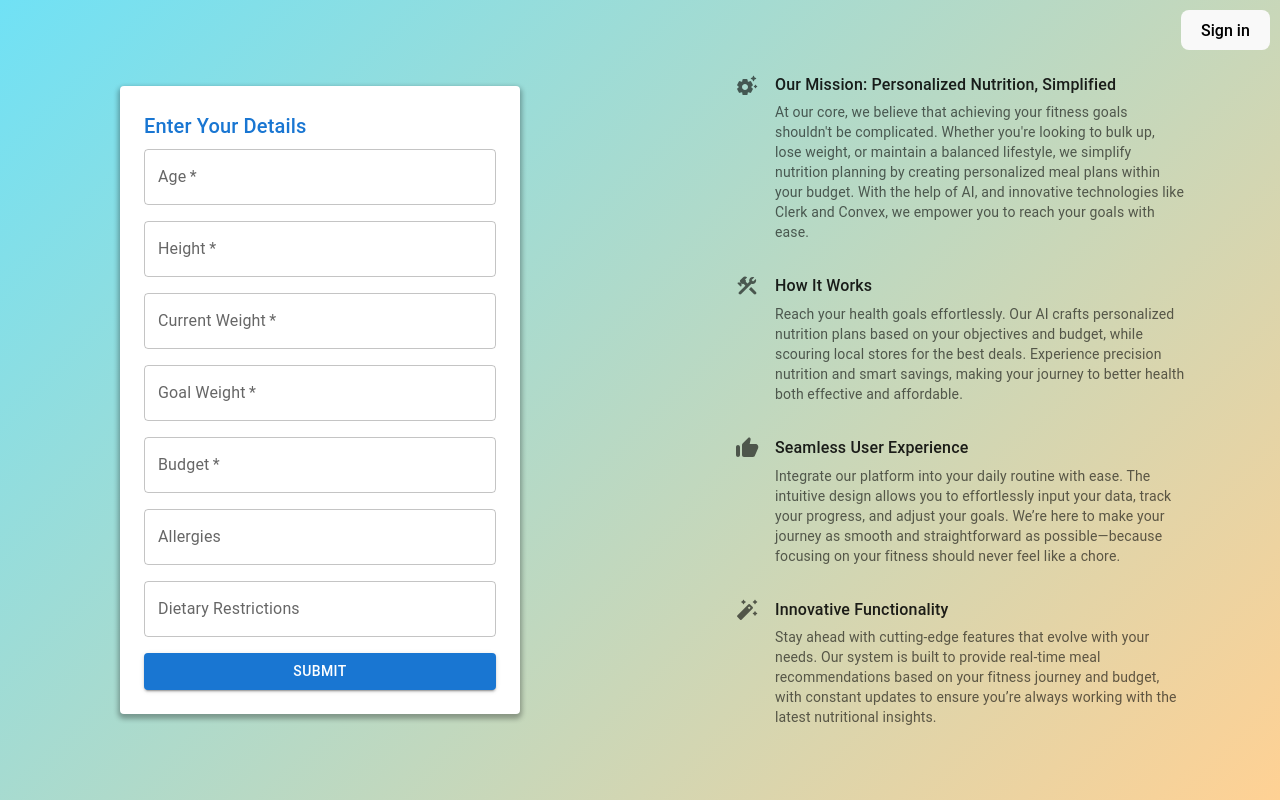
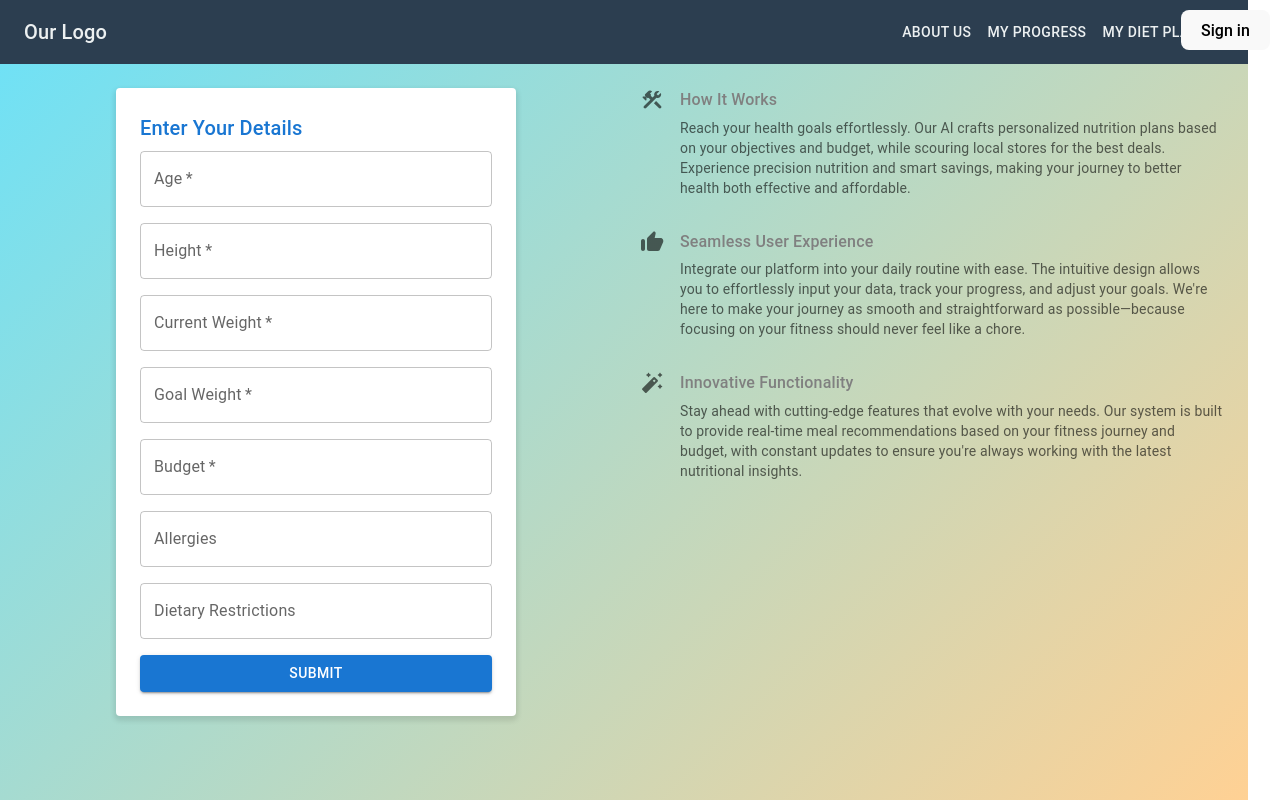
Before and after one commit to gus-droid/PARTIALJOBS, a React (Vite) app in the folder clerk-react/: page / in a window 1280 px wide. Built offline with nearby package versions, Linux system fonts and the light colour scheme; no server answers; the HTML template or start-up script is replaced by a standard one.

Commit message:
FormPage Update & Nav Files

```diff
--- /dev/null
+++ b/clerk-react/src/AboutUs.tsx
@@ -0,0 +1,20 @@
+import React from 'react';
+import { Box, Typography } from '@mui/material';
+
+const AboutUs: React.FC = () => {
+  return (
+    <Box sx={{ padding: 3 }}>
+      <Typography variant="h4" gutterBottom>
+        About Us
+      </Typography>
+      <Typography variant="body1">
+        Information About our mission
+        How our product Works
+        Why our product Works
+        i.e. sell it/documentation spill
+      </Typography>
+    </Box>
+  );
+};
+
+export default AboutUs;
--- a/clerk-react/src/App.tsx
+++ b/clerk-react/src/App.tsx
@@ -4,6 +4,9 @@ import { ClerkProvider } from '@clerk/clerk-react';
 import FormPage from './FormPage';
 import ResultPage from './ResultPage';
 import Header from './Header';
+import AboutUs from './AboutUs';
+import MyDietPlan from './MyDietPlan';
+import MyProgress from './MyProgress';
 
 
 const PUBLISHABLE_KEY = import.meta.env.VITE_CLERK_PUBLISHABLE_KEY;
@@ -19,6 +22,9 @@ const App = () => {
       <Routes>
         {/* FormPage can/was changed */}
         <Route path="/sign-in" element={<FormPage />} />
+        <Route path="/about" element={<AboutUs />} />
+        <Route path="/progress" element={<MyProgress />} />
+        <Route path="/diet-plan" element={<MyDietPlan />} />
         <Route path="/" element={
           <FormPage />
         } />
--- a/clerk-react/src/FormPage.tsx
+++ b/clerk-react/src/FormPage.tsx
@@ -1,19 +1,12 @@
 import React, { useState } from 'react';
-import { useNavigate } from 'react-router-dom';
-import { TextField, Button, Box, Typography, CssBaseline, Stack } from '@mui/material';
+import { useNavigate, Link } from 'react-router-dom';
+import { TextField, Button, Box, Typography, CssBaseline, Stack, AppBar, Toolbar } from '@mui/material';
+import ConstructionRoundedIcon from '@mui/icons-material/ConstructionRounded';
+import ThumbUpAltRoundedIcon from '@mui/icons-material/ThumbUpAltRounded';
 import AutoFixHighRoundedIcon from '@mui/icons-material/AutoFixHighRounded';
-import ConstructionRoundedIcon from '@mui/icons-material/ConstructionRounded';
-import SettingsSuggestRoundedIcon from '@mui/icons-material/SettingsSuggestRounded';
-import ThumbUpAltRoundedIcon from '@mui/icons-material/ThumbUpAltRounded';
 
 // Our website Information Section
 const items = [
-    {
-        icon: <SettingsSuggestRoundedIcon sx={{ color: 'text.secondary' }} />,
-        title: 'Our Mission: Personalized Nutrition, Simplified',
-        description:
-            'At our core, we believe that achieving your fitness goals shouldn\'t be complicated. Whether you\'re looking to bulk up, lose weight, or maintain a balanced lifestyle, we simplify nutrition planning by creating personalized meal plans within your budget. With the help of AI, and innovative technologies like Clerk and Convex, we empower you to reach your goals with ease.',
-    },
     {
         icon: <ConstructionRoundedIcon sx={{ color: 'text.secondary' }} />,
         title: 'How It Works',
@@ -24,13 +17,13 @@ const items = [
         icon: <ThumbUpAltRoundedIcon sx={{ color: 'text.secondary' }} />,
         title: 'Seamless User Experience',
         description:
-            'Integrate our platform into your daily routine with ease. The intuitive design allows you to effortlessly input your data, track your progress, and adjust your goals. We’re here to make your journey as smooth and straightforward as possible—because focusing on your fitness should never feel like a chore.',
+            'Integrate our platform into your daily routine with ease. The intuitive design allows you to effortlessly input your data, track your progress, and adjust your goals. We\'re here to make your journey as smooth and straightforward as possible—because focusing on your fitness should never feel like a chore.',
     },
     {
         icon: <AutoFixHighRoundedIcon sx={{ color: 'text.secondary' }} />,
         title: 'Innovative Functionality',
         description:
-            'Stay ahead with cutting-edge features that evolve with your needs. Our system is built to provide real-time meal recommendations based on your fitness journey and budget, with constant updates to ensure you’re always working with the latest nutritional insights.',
+            'Stay ahead with cutting-edge features that evolve with your needs. Our system is built to provide real-time meal recommendations based on your fitness journey and budget, with constant updates to ensure you\'re always working with the latest nutritional insights.',
     },
 ];
 
@@ -68,26 +61,45 @@ const FormPage = () => {
     };
 
     return (
+        <Box sx={{ display: 'flex', flexDirection: 'column', minHeight: '100vh', color: "gray" }}>
+            <CssBaseline />
+            <AppBar position="static" elevation={0} sx={{ bgcolor: '#2c3e50' }}>
+                <Toolbar>
+                    <Typography variant="h6" component="div" sx={{ flexGrow: 1, color: '#ecf0f1' }}>
+                        Our Logo
+                    </Typography>
+                    <Box sx={{ mr: 2 }}>
+                        <Button color="inherit" component={Link} to="/about" sx={{ color: '#ecf0f1' }}>About Us</Button>
+                        <Button color="inherit" component={Link} to="/progress" sx={{ color: '#ecf0f1' }}>My Progress</Button>
+                        <Button color="inherit" component={Link} to="/diet-plan" sx={{ color: '#ecf0f1' }}>My Diet Plan</Button>
+                    </Box>
+                </Toolbar>
+            </AppBar>
+
+            <Box
+                sx={{
+                    flexGrow: 1,
+                    display: 'flex',
+                    background: 'linear-gradient(135deg, #70e1f5 0%, #ffd194 100%)',
+                    padding: 3,
+                }}
+            >
                 <Box
                     sx={{
                         display: 'flex',
-                height: '100vh',
-                width: '100vw',
-                margin: 0,
-                padding: 0,
-                background: 'linear-gradient(135deg, #70e1f5 0%, #ffd194 100%)', // Single gradient for entire background
+                        width: '100%',
+                        maxWidth: 1200,
+                        margin: '0 auto',
+                        gap: 4,
                     }}
                 >
-            <CssBaseline />
-            {/* Left Side of Sign-up form */}
+                    {/* Left Side: Sign-up form */}
                     <Box
                         sx={{
-                    width: '50%',
+                            flex: 1,
                             display: 'flex',
                             justifyContent: 'center',
-                    alignItems: 'center',
-                    p: 4,
-                    background: 'transparent', // Transparent to let parent gradient show
+                            alignItems: 'flex-start',
                         }}
                     >
                         <Box
@@ -99,7 +111,7 @@ const FormPage = () => {
                                 maxWidth: 400,
                                 padding: 3,
                                 borderRadius: 1,
-                        boxShadow: '0 3px 5px 2px rgba(0, 0, 0, .3)',
+                                boxShadow: '0 3px 5px 2px rgba(0, 0, 0, .1)',
                                 bgcolor: 'background.paper',
                             }}
                             noValidate
@@ -130,19 +142,16 @@ const FormPage = () => {
                     {/* Right: Information Section */}
                     <Box
                         sx={{
-                    width: '50%', // Other half of the screen
+                            flex: 1,
                             display: 'flex',
                             justifyContent: 'center',
-                    alignItems: 'center',
-                    p: 4,
-                    background: 'transparent', // Transparent to let parent gradient show
+                            alignItems: 'flex-start',
                         }}
                     >
                         <Stack
                             sx={{
                                 flexDirection: 'column',
                                 gap: 4,
-                        maxWidth: 450,
                             }}
                         >
                             {items.map((item, index) => (
@@ -161,6 +170,8 @@ const FormPage = () => {
                         </Stack>
                     </Box>
                 </Box>
+            </Box>
+        </Box>
     );
 };
 
--- /dev/null
+++ b/clerk-react/src/MyDietPlan.tsx
@@ -0,0 +1,18 @@
+import React from 'react';
+import { Box, Typography } from '@mui/material';
+
+const MyDietPlan: React.FC = () => {
+  return (
+    <Box sx={{ padding: 3 }}>
+      <Typography variant="h4" gutterBottom>
+        My Diet Plan
+      </Typography>
+      <Typography variant="body1">
+        Personalized diet plan.
+        Maybe show them their logs of goals. if it changes?
+      </Typography>
+    </Box>
+  );
+};
+
+export default MyDietPlan;
--- /dev/null
+++ b/clerk-react/src/MyProgress.tsx
@@ -0,0 +1,18 @@
+import React from 'react';
+import { Box, Typography } from '@mui/material';
+
+const MyProgress: React.FC = () => {
+  return (
+    <Box sx={{ padding: 3 }}>
+      <Typography variant="h4" gutterBottom>
+        My Progress
+      </Typography>
+      <Typography variant="body1">
+        Show users progress.
+        Maybe through graphs or a calendar?
+      </Typography>
+    </Box>
+  );
+};
+
+export default MyProgress;
```
Lines whose indentation alone changed are shown as unchanged.
